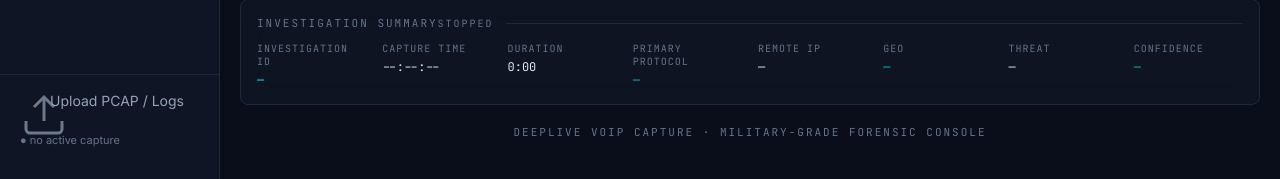
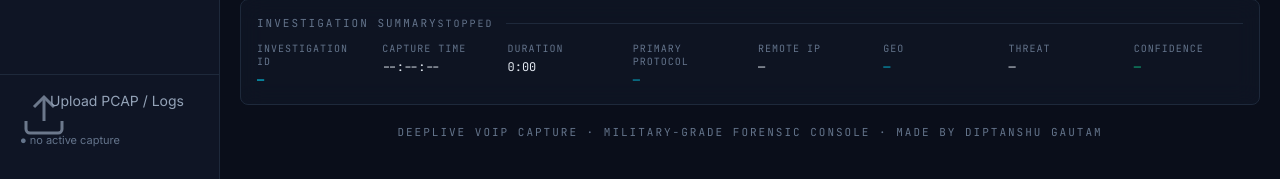
Before and after one commit to diptanshugautam-19/CyberDeep-Live-VOIP-Capture, a FastAPI app: page / in a window 1280 px wide. Shown: the part 1081-1260 px from the top of the page. Run offline with FastAPI, Linux system fonts and the light colour scheme; data that the repository does not hold is empty; some libraries are stand-ins or nearby versions.

Commit message:
Add author attribution to footer text

```diff
--- a/app/templates/unified.html
+++ b/app/templates/unified.html
@@ -2100,7 +2100,7 @@ function App(){
       h(Sidebar,{activeTab,setActiveTab,isCapturing}),
       h('main',{style:{flex:1,overflow:'auto',padding:'20px'}},
         renderContent(),
-        h('div',{style:{textAlign:'center',padding:'20px',fontSize:'11px',color:'var(--text-muted)',fontFamily:'var(--font-mono)',textTransform:'uppercase',letterSpacing:'2px'}},'DeepLive VOIP Capture · Military-Grade Forensic Console')
+        h('div',{style:{textAlign:'center',padding:'20px',fontSize:'11px',color:'var(--text-muted)',fontFamily:'var(--font-mono)',textTransform:'uppercase',letterSpacing:'2px'}},'DeepLive VOIP Capture · Military-Grade Forensic Console · Made by Diptanshu Gautam')
       )
     )
   );
--- a/cyberdeep/app/templates/unified.html
+++ b/cyberdeep/app/templates/unified.html
@@ -2100,7 +2100,7 @@ function App(){
       h(Sidebar,{activeTab,setActiveTab,isCapturing}),
       h('main',{style:{flex:1,overflow:'auto',padding:'20px'}},
         renderContent(),
-        h('div',{style:{textAlign:'center',padding:'20px',fontSize:'11px',color:'var(--text-muted)',fontFamily:'var(--font-mono)',textTransform:'uppercase',letterSpacing:'2px'}},'DeepLive VOIP Capture · Military-Grade Forensic Console')
+        h('div',{style:{textAlign:'center',padding:'20px',fontSize:'11px',color:'var(--text-muted)',fontFamily:'var(--font-mono)',textTransform:'uppercase',letterSpacing:'2px'}},'DeepLive VOIP Capture · Military-Grade Forensic Console · Made by Diptanshu Gautam')
       )
     )
   );
```
